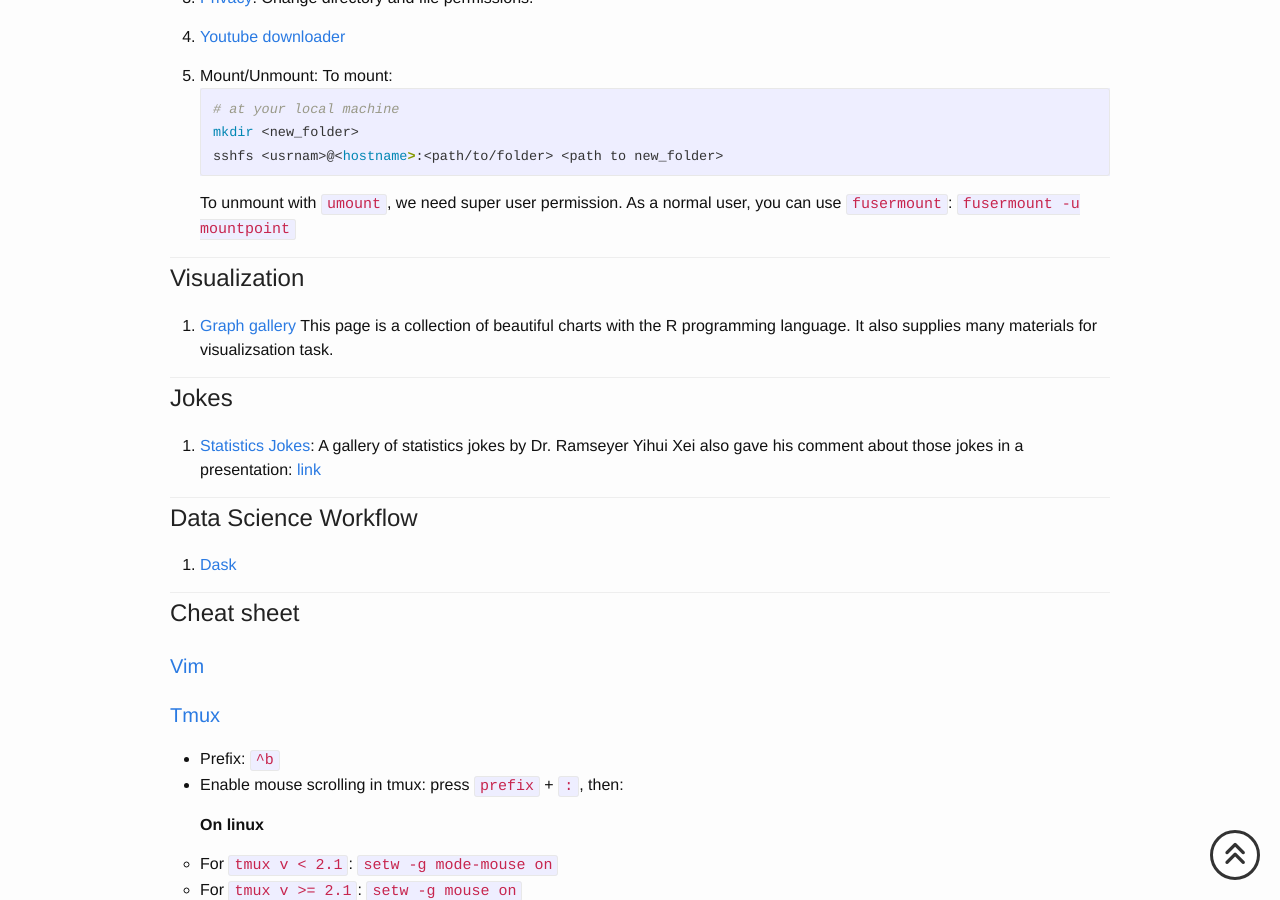
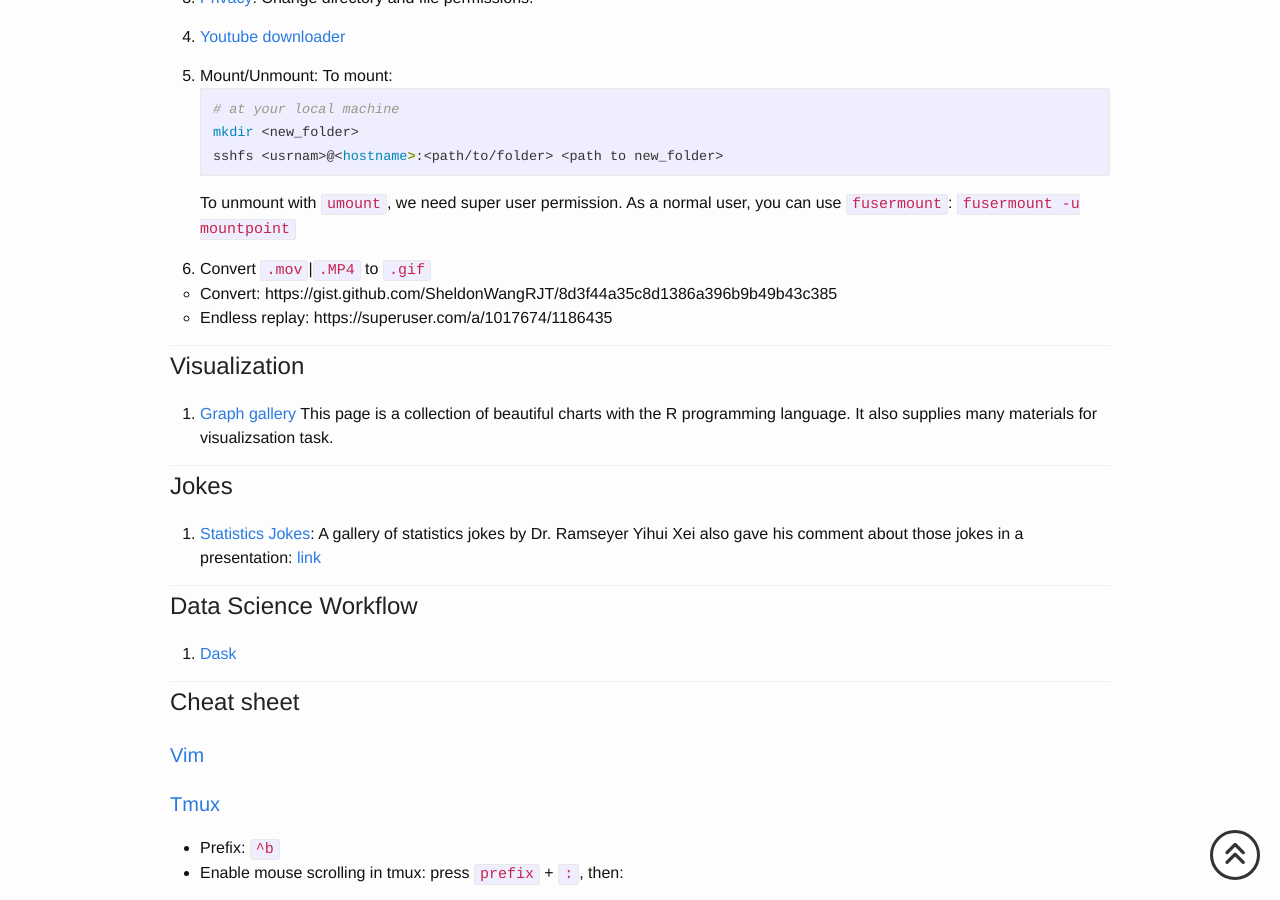
Before and after one commit to hnguyentt/hnguyentt.github.io, a Jekyll site: the page built from _posts/2019-12-28-Miscellaneous.md, in a window 1280 px wide and 900 px high, scrolled down 2441 px. Built offline with Jekyll 4.4.1, drawn with Linux system fonts in a browser that asks for light colours; nearby versions of some CDN libraries; comment, search, counter and statistics services are not loaded.

Commit message:
Add tip to covert video to gif

```diff
--- a/_posts/2019-12-28-Miscellaneous.md
+++ b/_posts/2019-12-28-Miscellaneous.md
@@ -118,6 +118,10 @@ To unmount with `umount`, we need super user permission.
 As a normal user, you can use `fusermount`:
 `fusermount -u mountpoint`
 
+6. Convert `.mov`|`.MP4` to `.gif`
+* Convert: https://gist.github.com/SheldonWangRJT/8d3f44a35c8d1386a396b9b49b43c385
+* Endless replay: https://superuser.com/a/1017674/1186435
+
 <hr>
 
 ## Visualization
```
